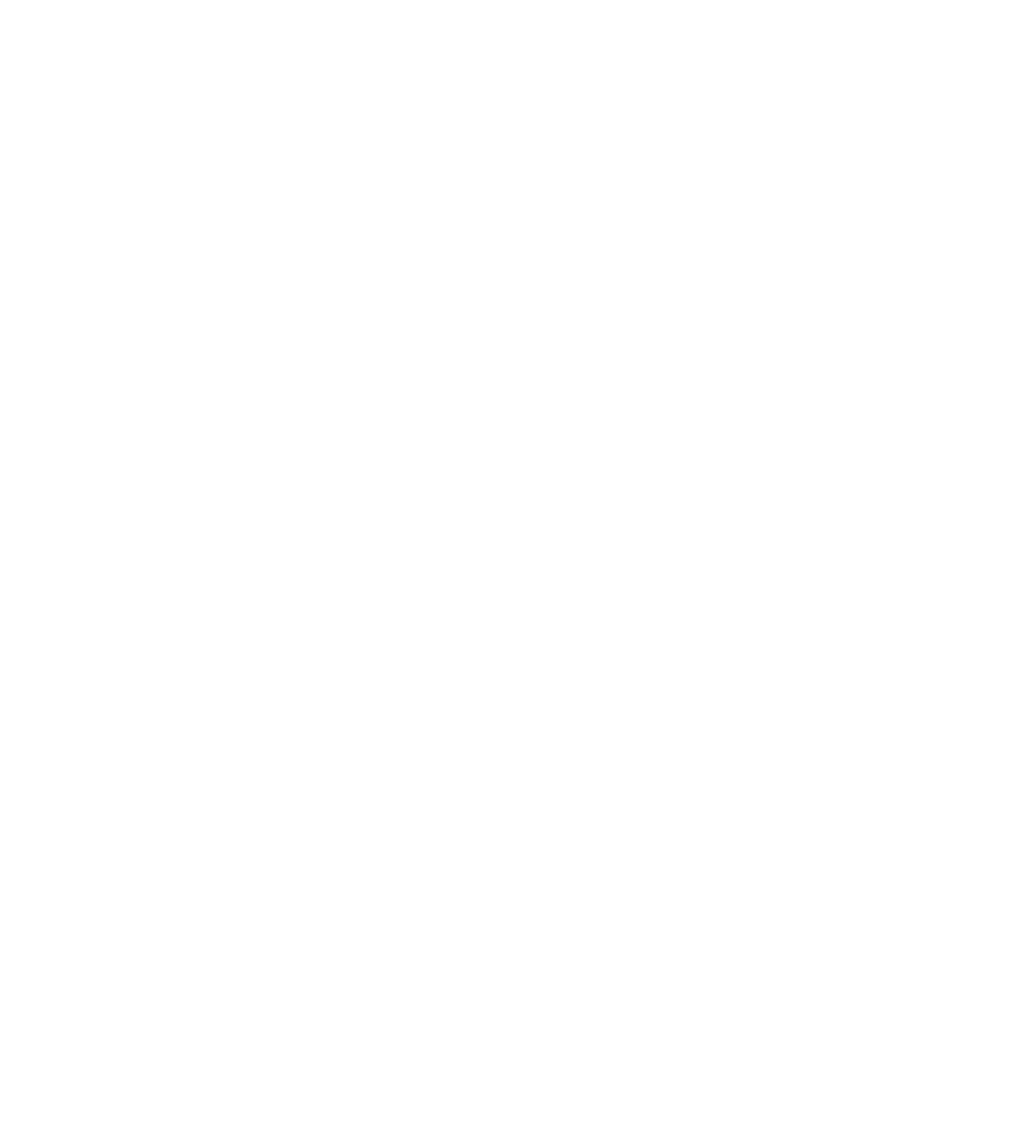
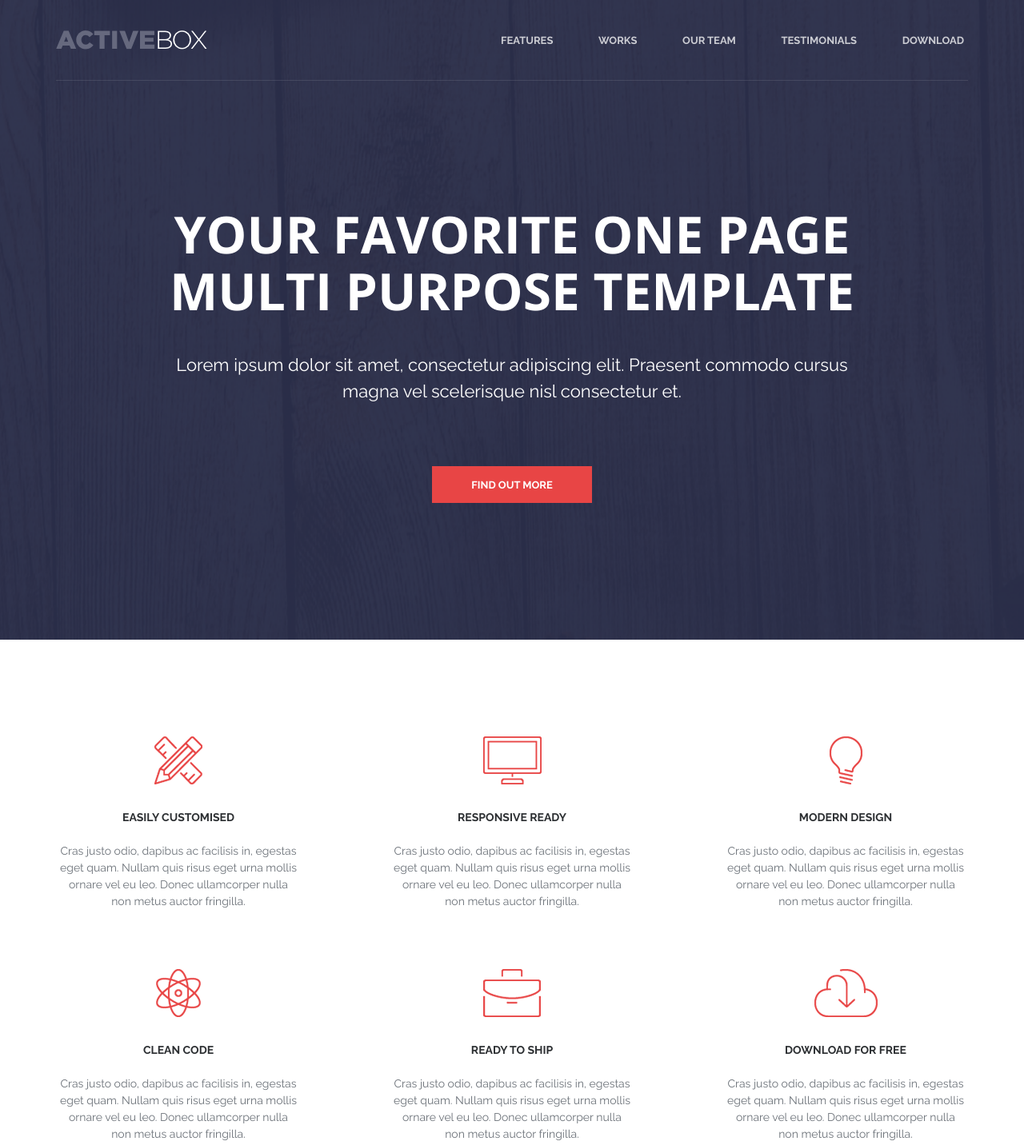
Before and after one commit to stnslvtvrn/Homework-level-2, a plain HTML site: page index.html in a window 1280 px wide. Shown: the top 1432 px of the page at 80% size. Before the commit the page ends 800 px from the top, so only its background shows below. Drawn offline with nearby package versions, Linux system fonts and the light colour scheme.

Commit message:
3 sections added

```diff
--- /dev/null
+++ b/css/reset.css
@@ -0,0 +1,44 @@
+
+html, body, div, span, applet, object, iframe,
+h1, h2, h3, h4, h5, h6, p, blockquote, pre,
+a, abbr, acronym, address, big, cite, code,
+del, dfn, em, img, ins, kbd, q, s, samp,
+small, strike, strong, tt, var,
+b, u, i, center,
+dl, dt, dd, ol, ul, li,
+fieldset, form, label, legend,
+table, caption, tbody, tfoot, thead, tr, th, td,
+article, aside, canvas, details, embed,
+figure, figcaption, footer, header, hgroup,
+menu, nav, output, ruby, section, summary,
+time, mark, audio, video {
+	margin: 0;
+	padding: 0;
+	border: 0;
+	font-size: 0;
+	font: inherit;
+	vertical-align: baseline;
+}
+/* HTML5 display-role reset for older browsers */
+article, aside, details, figcaption, figure,
+footer, header, hgroup, menu, nav, section {
+	display: block;
+}
+body {
+	line-height: 1;
+}
+ol, ul {
+	list-style: none;
+}
+blockquote, q {
+	quotes: none;
+}
+blockquote:before, blockquote:after,
+q:before, q:after {
+	content: '';
+	content: none;
+}
+table {
+	border-collapse: collapse;
+	border-spacing: 0;
+}
--- a/index.html
+++ b/index.html
@@ -1,11 +1,115 @@
 <!DOCTYPE html>
 <html lang="en">
+
 <head>
     <meta charset="UTF-8">
     <meta name="viewport" content="width=device-width, initial-scale=1.0">
-    <title>Document</title>
+    <title>Landing</title>
+    <link rel="preconnect" href="https://fonts.gstatic.com">
+    <link
+        href="https://fonts.googleapis.com/css2?family=Cardo:ital@1&family=Open+Sans:wght@400;700&family=Raleway:wght@300;400;700&display=swap"
+        rel="stylesheet">
+    <link rel="stylesheet" href="/css/reset.css">
+    <link rel="stylesheet" href="/css/style.css">
 </head>
+
 <body>
+    <header class="header">
+        <div class="container head">
+            <div class="header__wrapper">
+                <div class="header__logo">
+                    <a href="#" class="header__link">
+                        <span class="header__img"></span>
+                    </a>
+                </div>
+                <nav class="header__nav">
+                    <ul class="header__list">
+                        <li class="header__nav-item"><a href="#" class="header__nav-link"> Features</a></li>
+                        <li class="header__nav-item"><a href="#" class="header__nav-link"> Works</a></li>
+                        <li class="header__nav-item"><a href="#" class="header__nav-link"> our team</a></li>
+                        <li class="header__nav-item"><a href="#" class="header__nav-link"> Testimonials</a></li>
+                        <li class="header__nav-item"><a href="#" class="header__nav-link"> Download</a></li>
+                    </ul>
+                </nav>
+            </div>
+            <div class="header__line"></div>
+            <h1 class="header__title">
+                Your Favorite One Page
+                Multi Purpose Template
+            </h1>
+            <div class="header__content">
+                <p class="header__text">
+                    Lorem ipsum dolor sit amet, consectetur adipiscing elit. Praesent commodo cursus magna
+                    vel scelerisque nisl consectetur et.
+                </p>
+                <a href="#" class="header__link">
+                    <button class="header__btn">find out more</button>
+                </a>
+            </div>
+
+        </div>
+    </header>
+
+    <main class="main">
+        <div class="container">
+            <section class="features">
+                <div class="features__item item-1">
+                    <img src="/img/feat1.png" alt="feature-1" class="features__img">
+                    <h3 class="features__title">Easily Customised</h3>
+                    <p class="features__text">Cras justo odio, dapibus ac facilisis in, egestas eget quam. Nullam quis
+                        risus eget urna mollis ornare vel eu leo. Donec ullamcorper nulla non metus auctor fringilla.
+                    </p>
+                </div>
+                <div class="features__item item-2"><img src="/img/feat2.png" alt="feature-1" class="features__img">
+                    <h3 class="features__title">Responsive REady</h3>
+                    <p class="features__text">Cras justo odio, dapibus ac facilisis in, egestas eget quam. Nullam quis
+                        risus eget urna mollis ornare vel eu leo. Donec ullamcorper nulla non metus auctor fringilla.
+                    </p>
+                </div>
+                <div class="features__item item-3"><img src="/img/feat3.png" alt="feature-1" class="features__img">
+                    <h3 class="features__title">Modern Design</h3>
+                    <p class="features__text">Cras justo odio, dapibus ac facilisis in, egestas eget quam. Nullam quis
+                        risus eget urna mollis ornare vel eu leo. Donec ullamcorper nulla non metus auctor fringilla.
+                    </p>
+                </div>
+                <div class="features__item item-4"><img src="/img/feat4.png" alt="feature-1" class="features__img">
+                    <h3 class="features__title">Clean Code</h3>
+                    <p class="features__text">Cras justo odio, dapibus ac facilisis in, egestas eget quam. Nullam quis
+                        risus eget urna mollis ornare vel eu leo. Donec ullamcorper nulla non metus auctor fringilla.
+                    </p>
+                </div>
+                <div class="features__item item-5"><img src="/img/feat5.png" alt="feature-1" class="features__img">
+                    <h3 class="features__title">Ready to Ship</h3>
+                    <p class="features__text">Cras justo odio, dapibus ac facilisis in, egestas eget quam. Nullam quis
+                        risus eget urna mollis ornare vel eu leo. Donec ullamcorper nulla non metus auctor fringilla.
+                    </p>
+                </div>
+                <div class="features__item item-6"><img src="/img/feat6.png" alt="feature-1" class="features__img">
+                    <h3 class="features__title">Download for Free</h3>
+                    <p class="features__text">Cras justo odio, dapibus ac facilisis in, egestas eget quam. Nullam quis
+                        risus eget urna mollis ornare vel eu leo. Donec ullamcorper nulla non metus auctor fringilla.
+                    </p>
+                </div>
+            </section>
+        </div>
+
+        <section class="gallery">
+            <div class="wrap"><img src="/img/gallery1.png" alt="photo" class="gallery__img"></div>
+            <div class="wrap"><img src="/img/gallery2.png" alt="photo" class="gallery__img"></div>
+            <div class="wrap"><img src="/img/gallery3.png" alt="photo" class="gallery__img"></div>
+            <div class="wrap"><img src="/img/gallery4.png" alt="photo" class="gallery__img"></div>
+           <div class="wrap"> <img src="/img/gallery5.png" alt="photo" class="gallery__img"></div>
+            <div class="wrap"><img src="/img/gallery6.png" alt="photo" class="gallery__img"></div>
+            <div class="wrap"><img src="/img/gallery7.png" alt="photo" class="gallery__img"></div>
+           <div class="wrap"><img src="/img/gallery8.png" alt="photo" class="gallery__img"></div>
+        </section>
+    </main>
+
+    <footer class="footer">
+
+    </footer>
+
 
 </body>
+
 </html>
--- a/scss/style.scss
+++ b/scss/style.scss
@@ -0,0 +1,185 @@
+* {
+    box-sizing: border-box;
+}
+body {
+    width: 100%;
+    height: 100%;
+    display: grid;
+    grid-template-columns: auto;
+    grid-template-rows: auto auto auto;
+    grid-template-areas:
+        "header"
+        "main"
+        "footer";
+}
+.header {
+    grid-area: header;
+}
+.main {
+    grid-area: main;
+}
+.footer {
+    grid-area: footer;
+}
+.container {
+    max-width: 1170px;
+    width: 100%;
+    padding: 0 15px;
+    margin: 0 auto;
+}
+
+.header {
+    // position: absolute;
+    // left: auto;
+    // right: auto;
+    width: 100%;
+    &__img {
+        background: url("/img/header-logo.png");
+        display: block;
+        width: 189px;
+        height: 24px;
+    }
+    &__wrapper {
+        display: flex;
+        justify-content: space-between;
+        align-items: center;
+        height: 100px;
+    }
+    &__line::after {
+        display: block;
+        width: 100%;
+        content: "";
+        border-bottom: 1px solid rgba(255, 255, 255, 0.1);
+    }
+    &__list {
+        display: flex;
+        width: 100%;
+        justify-content: space-between;
+    }
+
+    &__nav-link {
+        text-decoration: none;
+        text-transform: uppercase;
+        opacity: 0.75;
+        color: #fff;
+        font-family: Raleway;
+        font-size: 13px;
+        font-weight: 700;
+    }
+    &__nav {
+        display: flex;
+        width: 589px;
+    }
+    &__nav-link {
+        padding: 0 5px;
+        word-wrap: none;
+        white-space: nowrap;
+    }
+    text-align: center;
+    background: url("/img/fullscreen-bck.png");
+    background-repeat: no-repeat;
+    background-position: top center;
+    background-size: cover;
+
+    min-height: 100vh;
+    // padding-top: 257px;
+    &__title {
+        color: #ffffff;
+        font-family: "Open Sans";
+        font-size: 64px;
+        font-weight: 700;
+        line-height: 71px;
+        text-transform: uppercase;
+        max-width: 861px;
+        margin: 156px auto 41px;
+    }
+    &__text {
+        color: #ffffff;
+        font-family: Raleway;
+        font-size: 22px;
+        font-weight: 400;
+        line-height: 33px;
+        text-align: center;
+        max-width: 912px;
+        margin: 0 auto 77px;
+    }
+    &__btn {
+        width: 200px;
+        height: 46px;
+        text-transform: uppercase;
+        color: #ffffff;
+        font-family: "Raleway";
+        font-size: 13px;
+        font-weight: 600;
+        line-height: 21px;
+        background-color: #e84545;
+        border: none;
+        outline: none;
+        transition: all 0.2s ease;
+        &:active {
+            transform: scale(0.9, 0.9);
+        }
+    }
+}
+
+.features {
+    margin-top: 121px;
+    margin-bottom: 124px;
+    display: grid;
+    grid-template-columns: repeat(3, auto);
+    grid-template-rows: repeat(2, 1fr);
+    justify-items: center;
+    align-items: center;
+    row-gap: 74px;
+    justify-content: space-between;
+    &__item {
+        display: grid;
+        justify-items: center;
+        max-width: 306px;
+        padding: 0 5px;
+    }
+    &__img {
+        margin-bottom: 34px;
+    }
+    &__title {
+        color: #2d3033;
+        font-family: Raleway;
+        font-size: 14px;
+        font-weight: 700;
+        text-align: center;
+        text-transform: uppercase;
+        margin-bottom: 25px;
+    }
+    &__text {
+        color: #6c7279;
+        font-family: Raleway;
+        font-size: 14px;
+        font-weight: 400;
+        font-style: normal;
+        letter-spacing: normal;
+        line-height: 21px;
+        text-align: center;
+    }
+}
+
+.gallery {
+    max-width: 100vw;
+    display: grid;
+    grid-template-columns: repeat(4, auto);
+    grid-template-rows: auto;
+    gap: 1px 1px;
+
+
+    &__img {
+        width: 100%;
+        height: 100%;
+
+        transition: all 0.5s ease;
+        &:hover {
+            opacity: 0.5;
+        }
+    }
+}
+.wrap {
+    background-color: red;
+}
```
Also changed, not shown: css/style.css (added), img/feat1.png (added), img/feat2.png (added), img/feat3.png (added), img/feat4.png (added), img/feat5.png (added), img/feat6.png (added), img/fullscreen-bck.png (added), img/gallery1.png (added), img/gallery2.png (added), img/gallery3.png (added), img/gallery4.png (added), img/gallery5.png (added), img/gallery6.png (added), 3 more files.
